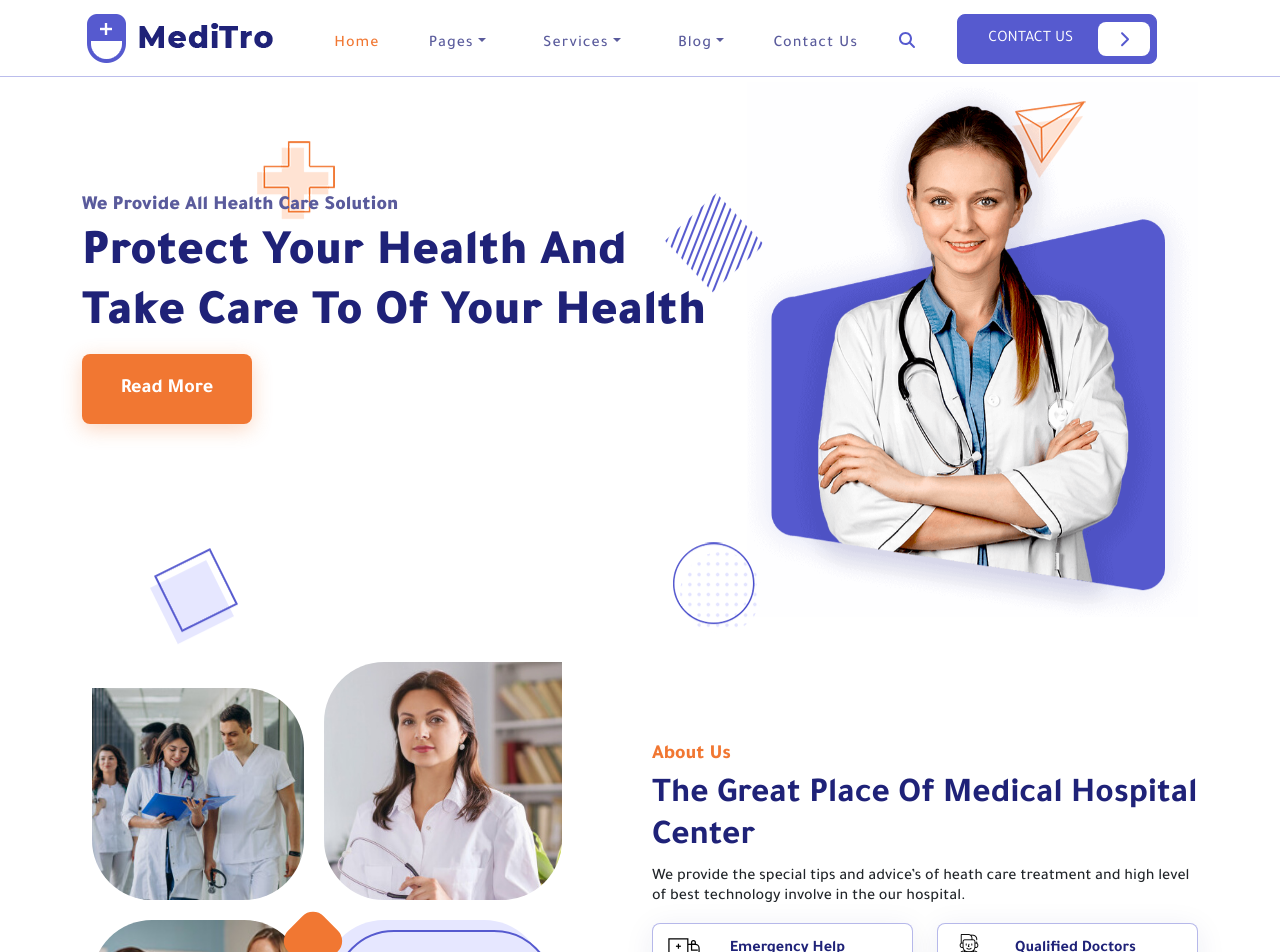
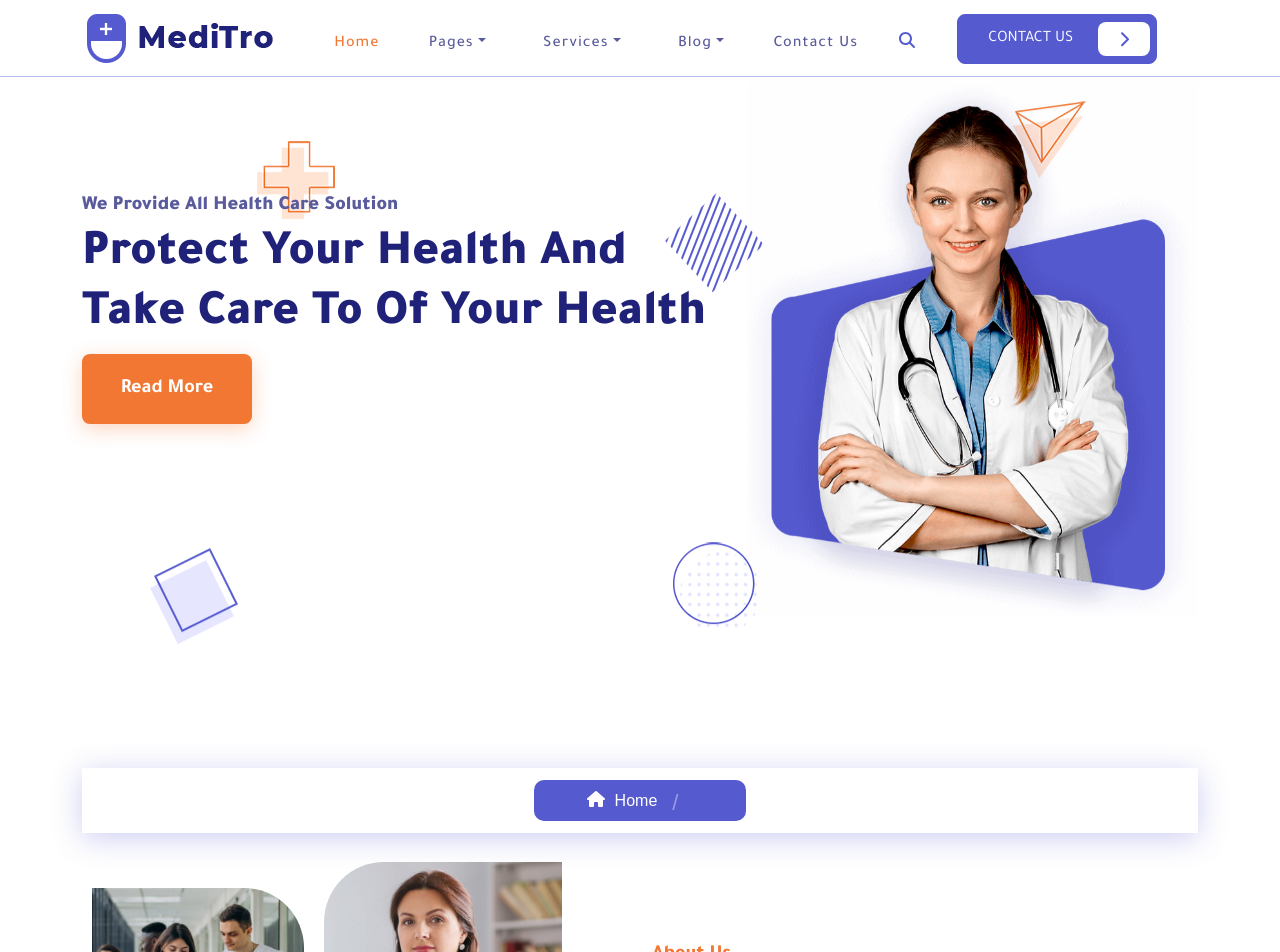
Before and after one commit to omaralkhuly18/meditro-by-react, a React (Create React App) app: page /home in a window 1280 px wide. Shown: the top 952 px of the page. Built offline with nearby package versions, Linux system fonts and the light colour scheme.

Commit message:
commitBB three

```diff
--- a/src/pages/about.js
+++ b/src/pages/about.js
@@ -8,10 +8,12 @@ import SharpeImgTwo from "../assets/sharpe2.png";
 import SharpeImgThree from "../assets/sharpe3.png";
 import SharpeImgFour from "../assets/sharpe4.png";
 import './about.css';
+import Banner from '../components/Banner/Banner';
 import GoToTopButton from '../components/buttonGoToTop/ButtonGoToTop';
 const About = () => {
     return (
         <>
+        <Banner />
         <div class="container">
             <div class="row align-items-center">
                 <div class="col-lg-6 mb-30">
```
